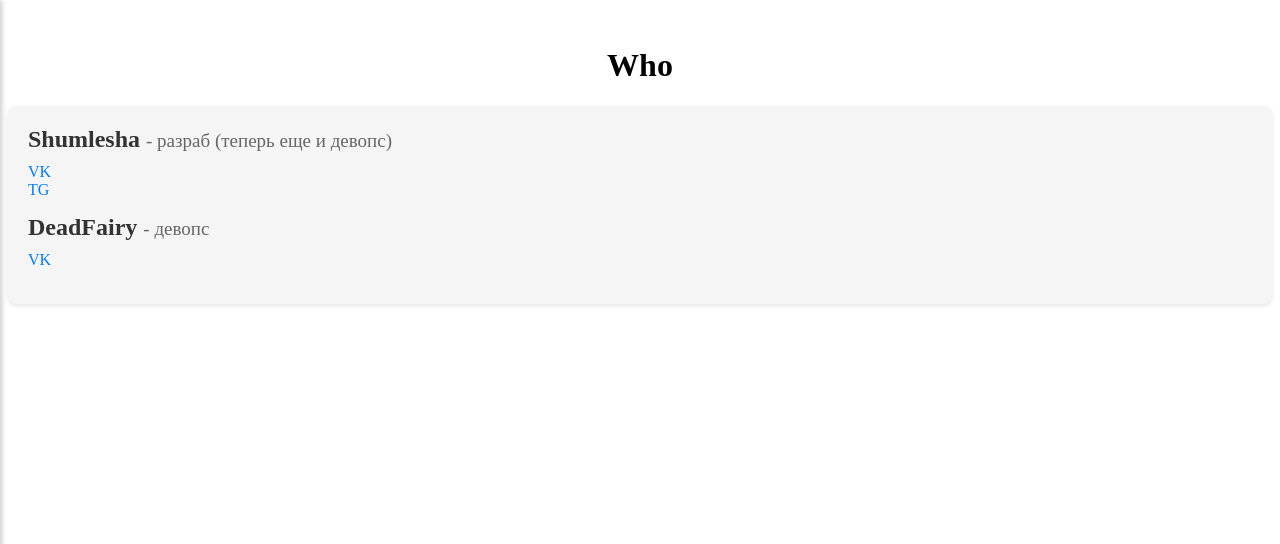
After one commit to shumlesha/Kalsite, a Flask app: page /contacts in a window 1280 px wide. The commit adds this page. Shown: the top 544 px of the page. Run offline with Flask 3, Linux system fonts and the light colour scheme; parts of the project's set-up code (start-up, migrations or seed data) failed here and were passed over; some libraries are stand-ins or nearby versions.

Commit message:
Connect to git checking

```diff
--- a/app.py
+++ b/app.py
@@ -7,7 +7,7 @@ from flask_sqlalchemy import SQLAlchemy
 app = Flask(__name__)
 app.config['SQLALCHEMY_DATABASE_URI'] = 'sqlite:///nicknames.db'
 db = SQLAlchemy(app)
-socketio = SocketIO(app)
+socketio = SocketIO(app, async_mode='eventlet')
 
 
 class Nickname(db.Model):
@@ -18,6 +18,10 @@ class Nickname(db.Model):
 @app.route('/')
 def index():
     return render_template('index.html')
+
+@app.route('/contacts')
+def contacts():
+    return render_template('authors.html')
 
 
 @app.route('/search', methods=['POST'])
--- a/requirements.txt
+++ b/requirements.txt
@@ -1,7 +1,8 @@
+python-Levenshtein==0.22.0
+eventlet==0.33.3
 docx==0.2.4
 Flask==3.0.0
 Flask_SocketIO==5.3.6
 flask_sqlalchemy==3.1.1
 fuzzywuzzy==0.18.0
 python_docx==0.8.11
-python-Levenshtein
--- /dev/null
+++ b/static/menu.js
@@ -0,0 +1,27 @@
+document.addEventListener('DOMContentLoaded', function() {
+    var menuIcon = document.querySelector('.menu-icon');
+    var menuPanel = document.querySelector('.menu-panel');
+
+    if (menuIcon && menuPanel) {
+        menuIcon.addEventListener('click', function() {
+            menuPanel.classList.toggle('open');
+        });
+
+        document.addEventListener('mousemove', function(e) {
+            if (e.clientX < 300) {
+                menuIcon.classList.add('visible');
+            } else {
+                menuIcon.classList.remove('visible');
+            }
+        });
+
+        document.addEventListener('click', function(event) {
+            var clickedElement = event.target;
+            var isClickInsideMenu = menuPanel.contains(event.target) || menuIcon.contains(event.target);
+
+            if (!isClickInsideMenu && menuPanel.classList.contains('open')) {
+                menuPanel.classList.remove('open');
+            }
+        });
+    }
+});
--- a/static/style.css
+++ b/static/style.css
@@ -241,3 +241,88 @@
   padding: 20px;
   display: none;
 }
+
+
+/* Стили для иконки меню */
+.menu-icon {
+    /* Остальные стили остаются прежними */
+    opacity: 0; /* Скрыть иконку по умолчанию */
+    transition: opacity 0.3s;
+    cursor: pointer;
+}
+
+.menu-icon.visible {
+    opacity: 1; /* Показать при наведении */
+}
+
+.menu-icon:hover {
+    opacity: 1;
+}
+
+/* Стили для выдвижной панели */
+.menu-panel {
+    position: fixed;
+    left: -250px; /* Скрыта изначально */
+    top: 0;
+    width: 250px;
+    height: 100%;
+    background-color: #f1f1f1;
+    box-shadow: 2px 0px 5px rgba(0,0,0,0.2);
+    transition: left 0.3s;
+    overflow-y: auto; /* Для прокрутки если содержимое большое */
+}
+
+.menu-panel.open {
+    left: 0; /* Открытие панели */
+}
+
+/* Стили для элементов внутри панели */
+.menu-panel a {
+    padding: 10px 15px;
+    text-decoration: none;
+    font-size: 18px;
+    color: #333;
+    display: block;
+    border-bottom: 1px solid #ddd;
+}
+
+.menu-panel a:hover {
+    background-color: #eee;
+}
+
+.authors-container {
+    padding: 20px;
+    background-color: #f5f5f5;
+    border-radius: 8px;
+    box-shadow: 0 2px 4px rgba(0, 0, 0, 0.1);
+    margin: 20px 0;
+
+}
+
+.author {
+    margin-bottom: 15px;
+}
+
+.author h2 {
+    margin: 0 0 10px 0;
+    color: #333;
+}
+
+.author p {
+    margin: 0;
+    font-size: 16px;
+}
+
+.author a {
+    color: #007bff;
+    text-decoration: none;
+}
+
+.author a:hover {
+    text-decoration: underline;
+}
+.author h2 .role {
+    font-size: 19px; /* Уменьшить размер шрифта, если необходимо */
+    font-weight: normal; /* Обычное начертание шрифта */
+    color: #666; /* Серый цвет для дополнительного текста */
+}
--- /dev/null
+++ b/templates/authors.html
@@ -0,0 +1,21 @@
+{% extends 'base.html' %}
+
+{% block content %}
+<h1 style="text-align: center">Who</h1>
+<div class="authors-container">
+    <div class="author">
+        <h2>Shumlesha <span class="role">- разраб (теперь еще и девопс)</span></h2>
+        <p><a href="https://vk.com/shumlesha" target="_blank">VK</a></p>
+        <p><a href="https://t.me/shumlesha" target="_blank">TG</a></p>
+    </div>
+    <div class="author">
+        <h2>DeadFairy <span class="role">- девопс</span></h2>
+        <p><a href="https://vk.com/eternal_dead_fairy" target="_blank">VK</a></p>
+    </div>
+    <!-- Пример для других авторов -->
+    <!-- <div class="author">
+        <h2>Имя Автора</h2>
+        <p><a href="Ссылка_на_профиль_ВК" target="_blank">Профиль ВКонтакте</a></p>
+    </div> -->
+</div>
+{% endblock %}
--- a/templates/base.html
+++ b/templates/base.html
@@ -8,8 +8,21 @@
 
 </head>
 <body>
+    <div class="menu-icon">
+        <i class="fas fa-bars"></i> <!-- Используйте FontAwesome для иконки или любую другую иконку -->
+    </div>
+
+    <!-- Панель меню -->
+    <div class="menu-panel">
+        <a href="/">Главная</a>
+        <a href="/contacts">Авторы</a>
+        <!-- Добавьте здесь другие ссылки или элементы меню -->
+    </div>
     {% block content %}{% endblock %}
     <script src="https://cdnjs.cloudflare.com/ajax/libs/socket.io/4.0.1/socket.io.js"></script>
-    <script src="{{ url_for('static', filename='main.js') }}"></script>
+    <!-- <script src="{{ url_for('static', filename='main.js') }}"></script> -->
+    <script src="{{ url_for('static', filename='menu.js') }}"></script>
+
+    {% block scripts %}{% endblock %}
 </body>
 </html>
--- a/templates/index.html
+++ b/templates/index.html
@@ -71,3 +71,7 @@
 </div>
 
 {% endblock %}
+
+{% block scripts %}
+<script src="{{ url_for('static', filename='main.js') }}"></script>
+{% endblock %}
```
Also changed, not shown: kalfinder.py (line endings or trailing spaces), static/main.js (line endings or trailing spaces), 2 other files.
